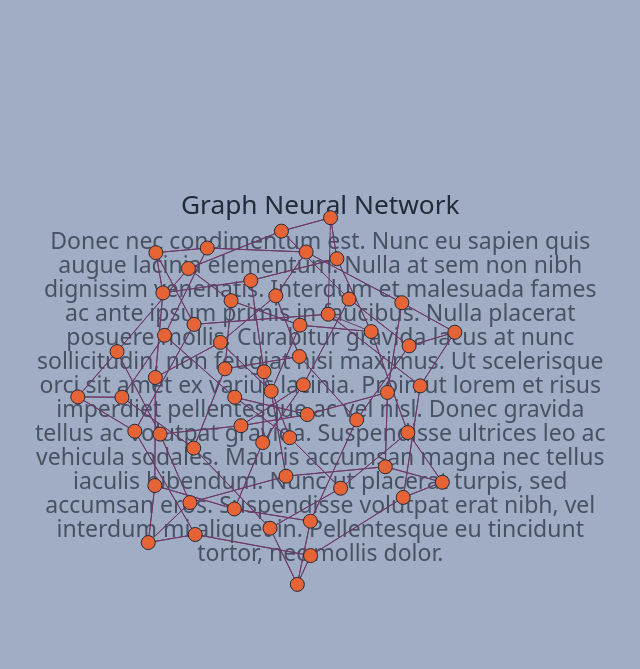
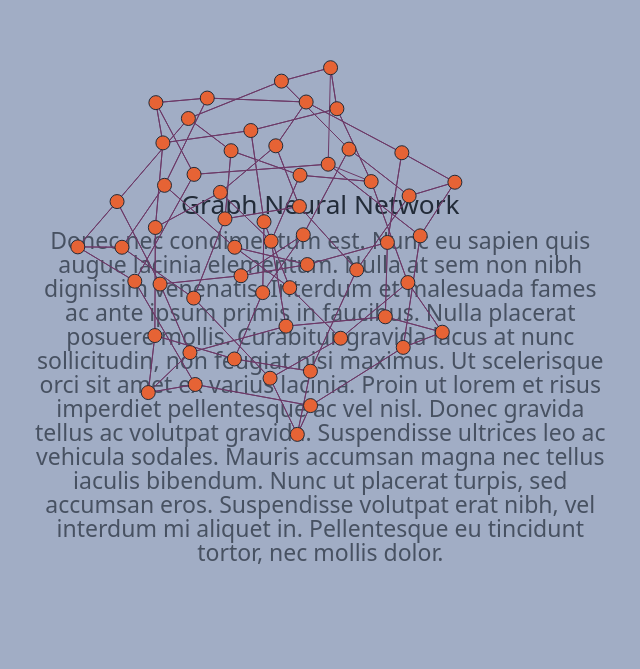
Before and after one commit to abuzar7266/GDL-Visualization, a React (Vite) app in the folder GDL-Visualisation/: page /vis in a window 1280 px wide. Shown: the part 711-1380 px from the top of the page, without its empty margins (91-731 px from the left). Built offline with nearby package versions, Linux system fonts and the light colour scheme.

Commit message:
Fixed Graph and Updated UI.

```diff
--- a/GDL-Visualisation/src/pages/Visualisation.jsx
+++ b/GDL-Visualisation/src/pages/Visualisation.jsx
@@ -64,8 +64,8 @@ const Test = ()=>{
       <Row style={{marginTop:'100px'}}>
       <Container style={{height:'700px',width:'1400px'}} fluid>
         <Row>
-          <Col md={6} lg={6} xl={6}>
-            <Graph id="p1" height={600} width={700} strength={-40} position="absolute" zIndex="2" data={lesMis}/>
+          <Col>
+            <Graph id="p1" height={500} width={700} strength={-40} position="absolute" zIndex="2" data={lesMis}/>
           </Col>
         </Row>
         <Row
@@ -171,15 +171,11 @@ const Test = ()=>{
       </Container>
       </Row>
       <Row>
-      <Container style={{height:'700px',width:'1200px'}}>
+      <Container style={{height:'700px',width:'1400px'}}>
         <Row>
-            <Col
-            md={12}
-            lg={12}
-            xl={12}
-            >
-            <Graph id="p6" height={500} width={800} strength={-40} position="absolute" zIndex="2" data={lesMis}/>
-            </Col>
+        <Col>
+            <Graph id="p6" height={500} width={700} strength={-40} position="absolute" zIndex="2" data={lesMis}/>
+          </Col>
         </Row>
         <Row>
             <Col
@@ -188,13 +184,13 @@ const Test = ()=>{
             xl={7}
             >
                 <h3>
-
+                  PlaceHolder
                 </h3>
                 <p style={{textAlign:'center',fontSize:'23px',opacity:'70%'}}>Donec nec condimentum est. Nunc eu sapien quis augue lacinia elementum. Nulla at sem non nibh dignissim venenatis. Interdum et malesuada fames ac ante ipsum primis in faucibus. Nulla placerat posuere mollis. Curabitur gravida lacus at nunc sollicitudin, non feugiat nisi maximus. Ut scelerisque orci sit amet ex varius lacinia. Proin ut lorem et risus imperdiet pellentesque ac vel nisl. Donec gravida tellus ac volutpat gravida. Suspendisse ultrices leo ac vehicula sodales. Mauris accumsan magna nec tellus iaculis bibendum. Nunc ut placerat turpis, sed accumsan eros. Suspendisse volutpat erat nibh, vel interdum mi aliquet in. Pellentesque eu tincidunt tortor, nec mollis dolor.</p>
             </Col>
         </Row>
       </Container>
-      </Row> */}
+      </Row>
     </Container>
     </>)
 }
```
